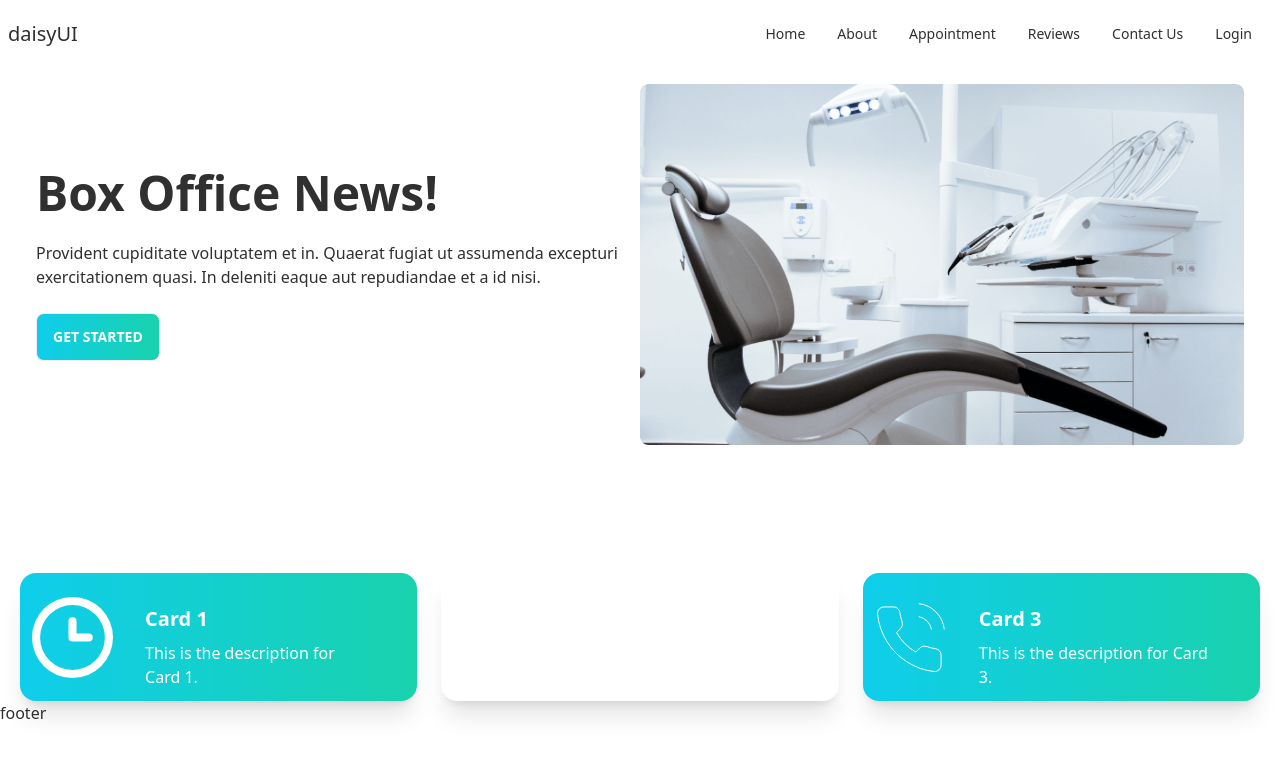
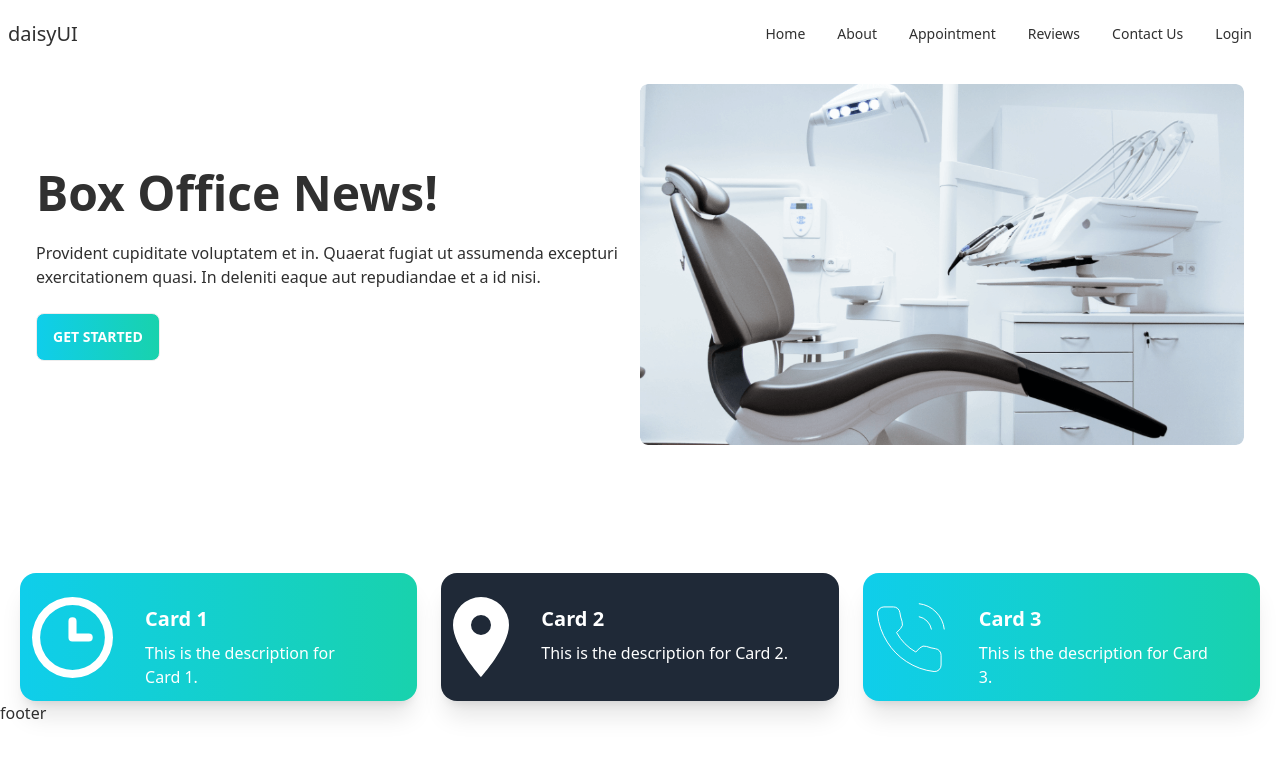
Before and after one commit to AbuRaihan1/doctors-client, a React (Create React App) app: page / in a window 1280 px wide. Shown: the top 758 px of the page. Built offline with nearby package versions, Linux system fonts and the light colour scheme.

Commit message:
updated infoCard

```diff
--- a/src/Pages/Home/InfoCards/InfoCards.js
+++ b/src/Pages/Home/InfoCards/InfoCards.js
@@ -16,7 +16,7 @@
       id: 2,
       name: "Card 2",
       description: "This is the description for Card 2.",
-      bgClass: "bg-accent",
+      bgClass: "bg-gray-800",
       img: marker,
     },
     {
@@ -29,7 +29,9 @@
   ];
 
   return (
-    <div className={`grid lg:grid-cols-3 md:grid-cols-2 grid-cols-1 gap-6 mt-28`}>
+    <div
+      className={`grid lg:grid-cols-3 md:grid-cols-2 grid-cols-1 gap-6 mt-28`}
+    >
       {cardsData.map((card) => (
         <InfoCard card={card} key={card.id} />
       ))}
```
